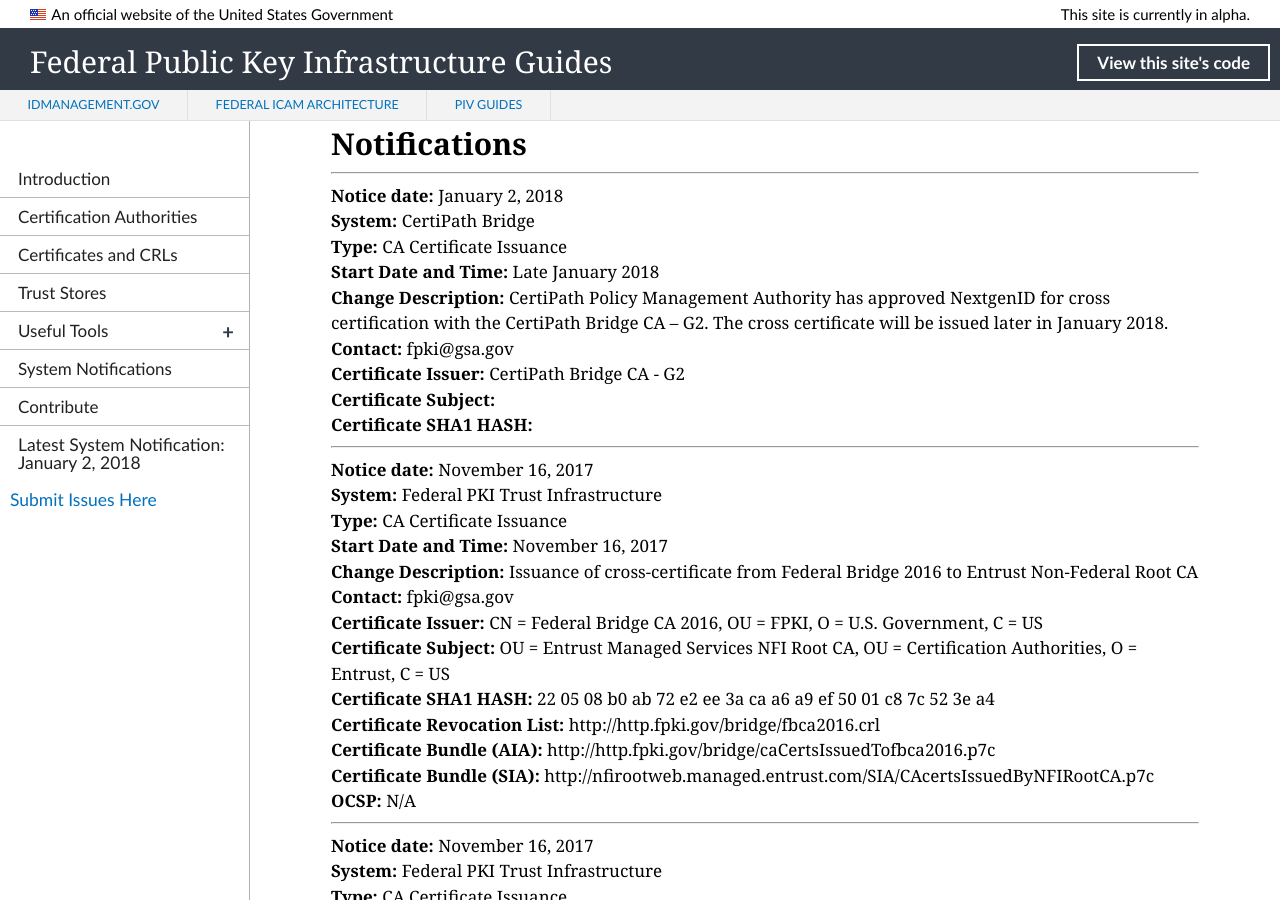
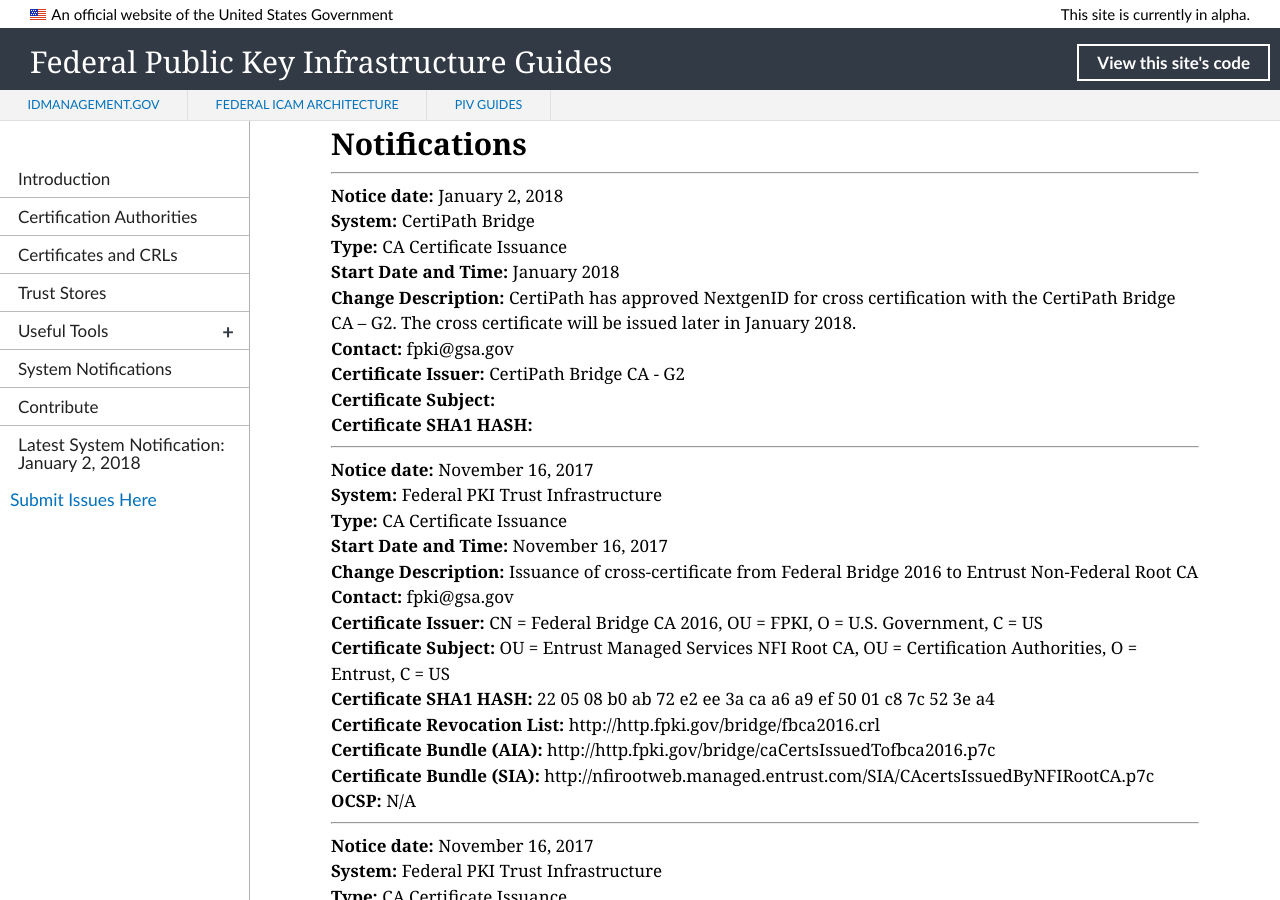
Before and after one commit to GSA/fpki-guides, a Jekyll site: the page built from pages/fpki_notifications.md, in a window 1280 px wide and 900 px high, scrolled down 713 px. Built offline with Jekyll 4.4.1, drawn with Linux system fonts in a browser that asks for light colours; nearby versions of some CDN libraries; library files that are not in the unit come from our copies.

Commit message:
removing end date

```diff
--- a/_data/notifications.yml
+++ b/_data/notifications.yml
@@ -246,10 +246,10 @@
 
 - notice_date: January 2, 2018
   change_type:  CA Certificate Issuance
-  start_datetime: Late January 2018
-  end_datetime: NA
+  start_datetime: January 2018
+  end_datetime:
   system: CertiPath Bridge
-  change_description: CertiPath Policy Management Authority has approved NextgenID for cross certification with the CertiPath Bridge CA – G2. The cross certificate will be issued later in January 2018.
+  change_description: CertiPath has approved NextgenID for cross certification with the CertiPath Bridge CA – G2. The cross certificate will be issued later in January 2018.
   contact: fpki@gsa.gov
   ca_certificate_hash:
   ca_certificate_issuer: CertiPath Bridge CA - G2
```
